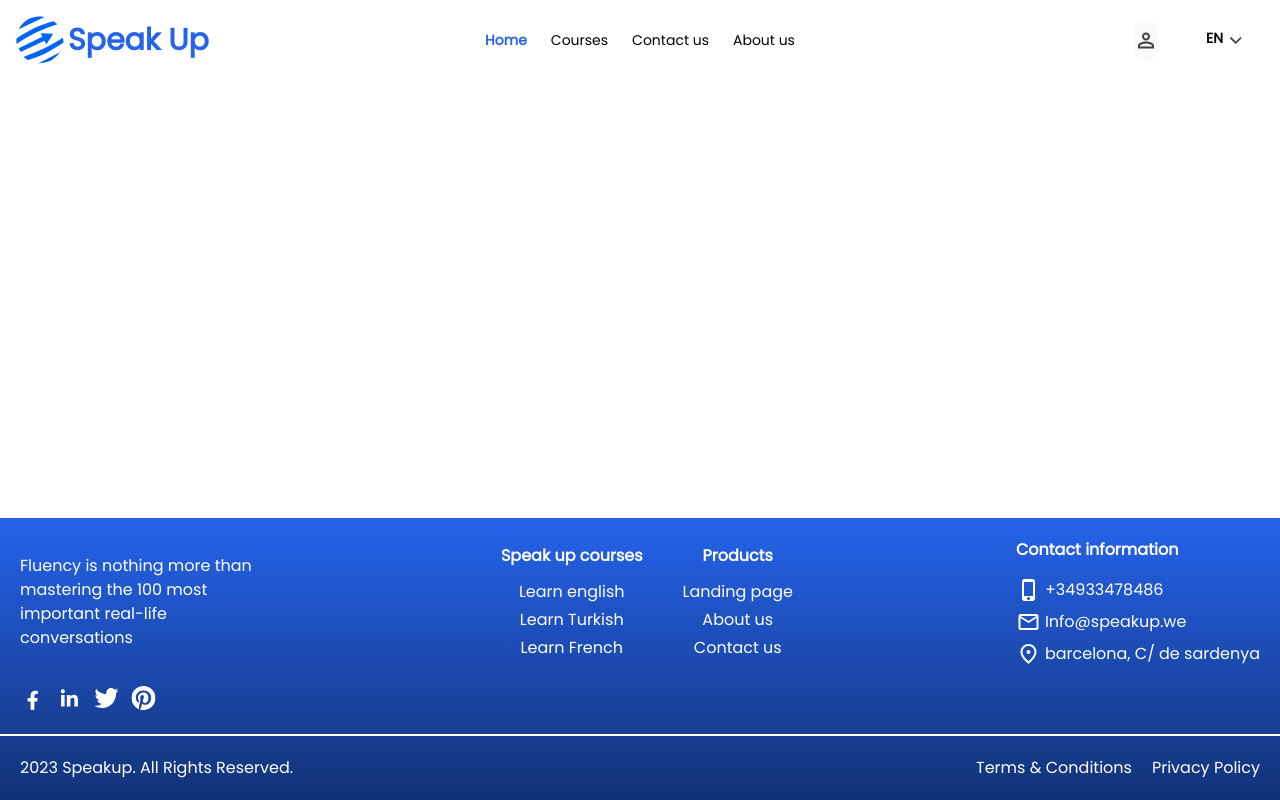
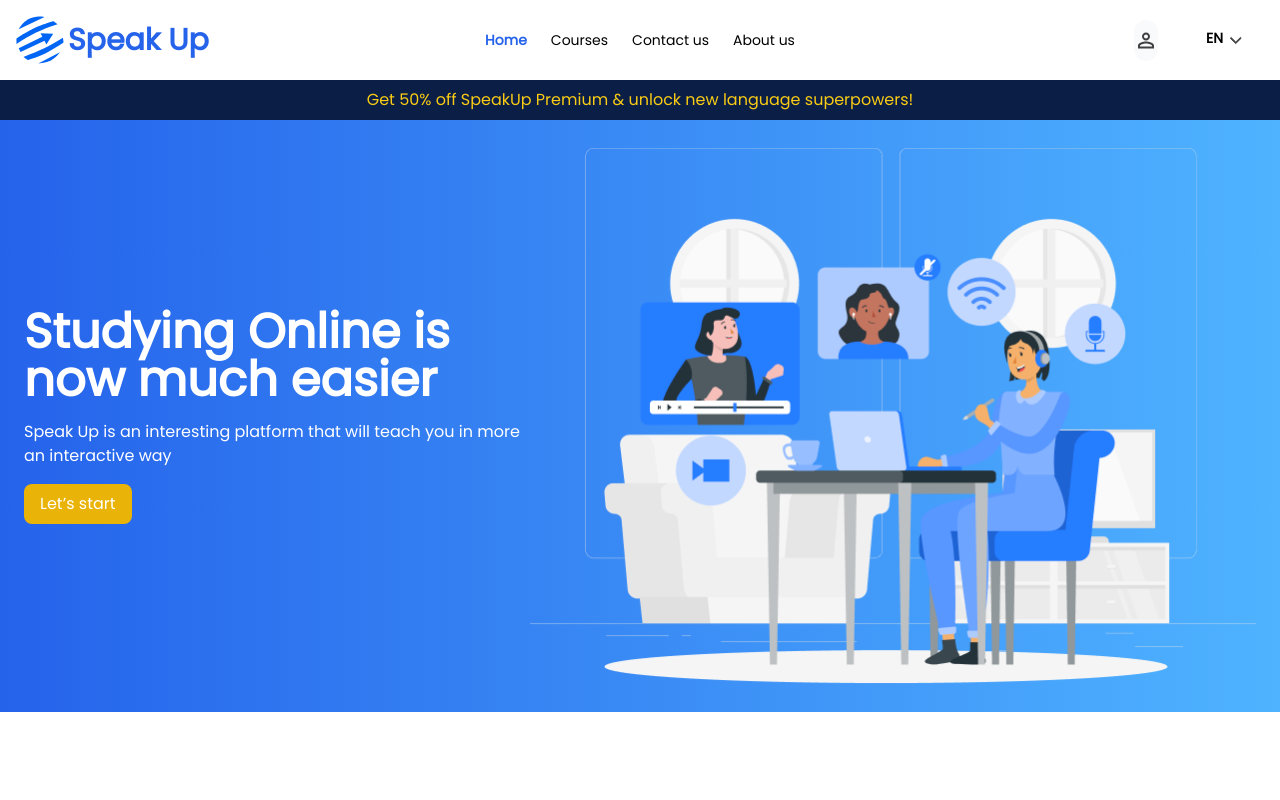
Before and after one commit to kiarashAlizadeh/SPEAK-UP, a website: page index.html in a window 1280 px wide. Shown: the top 800 px of the page. Drawn offline with Linux system fonts and the light colour scheme.

Commit message:
first section for home page created

```diff
--- a/index.html
+++ b/index.html
@@ -166,10 +166,27 @@
       </nav>
     </div>
 
+    <div class="w-full text-center bg-[#0B1E46] text-yellow-400 py-2 text-[10px] lg:text-base">
+      Get 50% off SpeakUp Premium & unlock new language superpowers!
+    </div>
+    <section
+      class="w-full bg-gradient-to-r from-[#2563EB] to-[#4FB3FF] flex flex-col lg:flex-row justify-around items-center py-7 px-6  mb-14 lg:mb-32"
+    >
+      <div class="flex flex-col text-white items-center lg:items-start">
+        <span class="text-2xl lg:text-5xl max-w-xl font-black mb-4 text-center lg:text-start">
+          Studying Online is now much easier
+        </span>
+        <span class="mb-4 max-w-[510px] text-center lg:text-start">
+          Speak Up is an interesting platform that will teach you in more an interactive way
+        </span>
+        <button class="bg-yellow-500 py-2 px-4 w-fit rounded-lg mb-5 lg:mb-0">Let’s start</button>
+      </div>
+      <img src="./dist/images/home/rafiki.png" alt="" class="lg:h-[536px]"/>
+    </section>
+
     <!-- footer -->
-
     <footer
-      class="bg-gradient-to-b from-primary to-dark-primary fixed bottom-0 w-full flex flex-col py-5 text-white select-none"
+      class="bg-gradient-to-b from-primary to-dark-primary w-full flex flex-col py-5 text-white select-none"
     >
       <div class="flex flex-col items-start px-5">
         <div
```
Also changed, not shown: dist/css/main.css, dist/images/home/rafiki.png (added).
